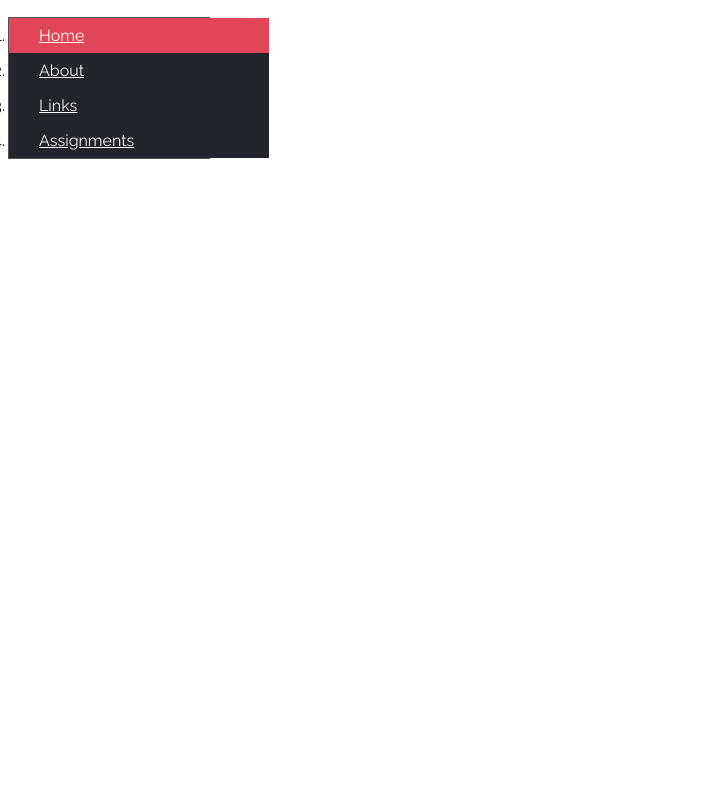
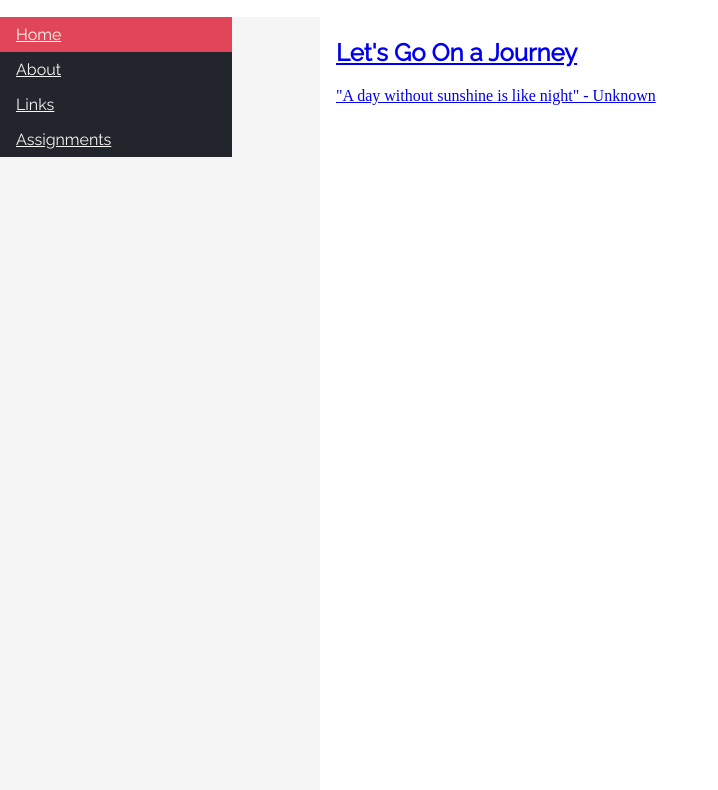
Before and after one commit to RCenicola/iml300, a plain HTML site: page storm_web/index_tbd.html in a window 1280 px wide. Shown: the part 109-899 px from the top of the page, without its empty margins (0-718 px from the left). Before the commit the page ends 800 px from the top, so only its background shows below. Drawn offline with Linux system fonts and the light colour scheme.

Commit message:
navbar 2

```diff
--- a/storm_web/assignments/css/index_tbd.css
+++ b/storm_web/assignments/css/index_tbd.css
@@ -1,22 +1,40 @@
+body{
+    margin: 0;
+}
 h1 {
     font-family:"Raleway", sans-serif;
-    font-size: 50px
+    font-size: 50px;
+    margin: 10px
+    position: fixed
+}
+
+h2 {
+    font-family: "Raleway", sans-serif
+}
+
+h3 {
+    font-family: "Raleway", sans-serif
 }
 
 ul {
     font-family: "Raleway", sans-serif;
     list-style-type: none;
-    margin: 0px;
-    padding: 0px;
-    width: 200px;
-    border: 1px solid #555
+    margin: 0;
+    padding: 0;
+    width: 25%;
+    background-color: whitesmoke;
+    position: fixed;
+    height: 100%;
+    overflow: auto;
+
+
 }
 
 li a {
     display: block;
+    width:200px;
     color:whitesmoke;
-    padding: 8px 30px;
-    width: 200px;
+    padding: 8px 16px;
     background-color: #22252C
 
 }
@@ -31,3 +49,8 @@ li a:hover:not(.active) {
     color:white
 
 }
+
+p not(.active)
+{
+
+}
--- a/storm_web/index_tbd.html
+++ b/storm_web/index_tbd.html
@@ -16,11 +16,14 @@
   <h1>Ryan Cenicola's Homepage</h1>
    <ul style="list-style-type:block">
    <li> <a class="active" href="index_tbd.html">Home</a></li>
-    <li> <a href="iml300/index.html"> About </a> </li>
-    <li><a href="iml300/assignments/links.html">Links</a></li>
-    <li><a href="iml300/assignments/"</a>Assignments</li>
+    <li> <a href="http://storm.usc.edu/~cenicola/iml300/"> About </a> </li>
+    <li><a href="http://storm.usc.edu/~cenicola/iml300/assignments/links.html">Links</a></li>
+    <li><a href="http://storm.usc.edu/~cenicola/iml300/assignments/"</a>Assignments</li>
 </ul>
 
+<div style="margin-left:25%;padding:1px 16px;height:1000px;">
+<h2>Let's Go On a Journey</h2>
+<p>"A day without sunshine is like night" - Unknown</p>
 
 </body>
 
```
Also changed, not shown: 1 other file.
